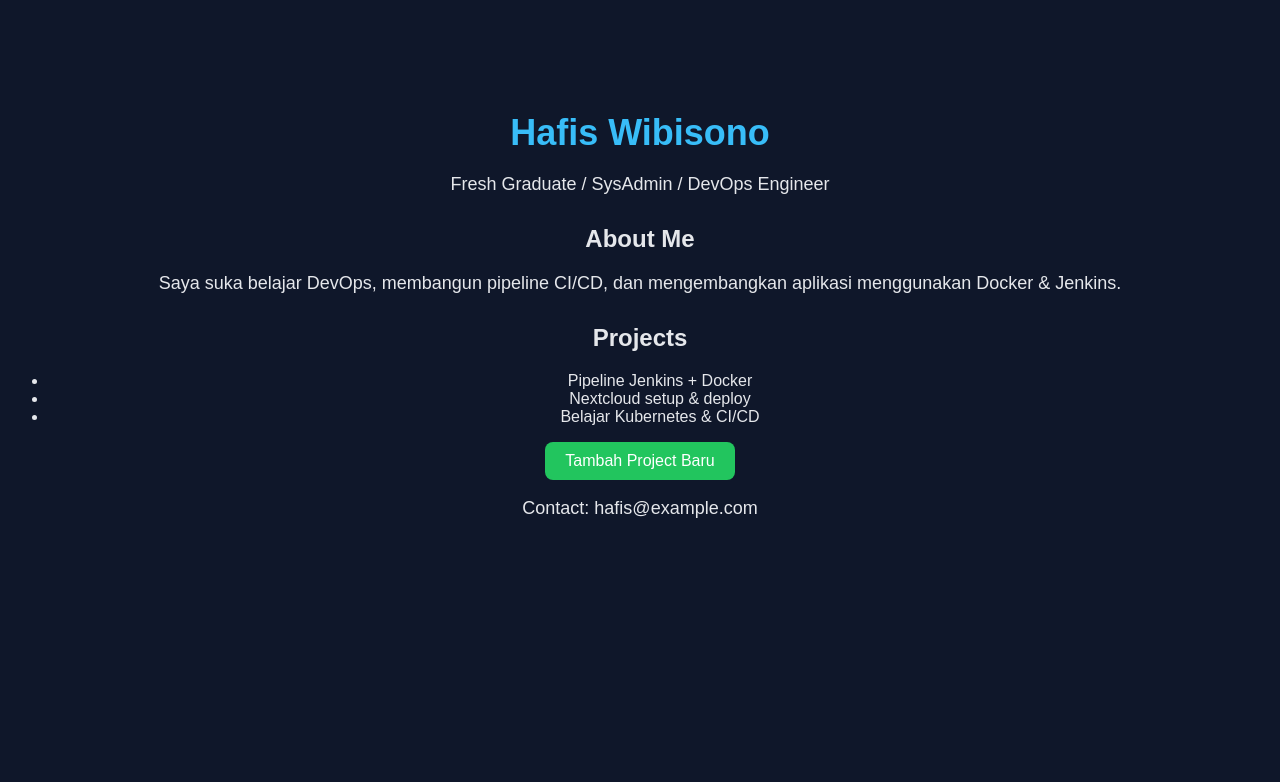
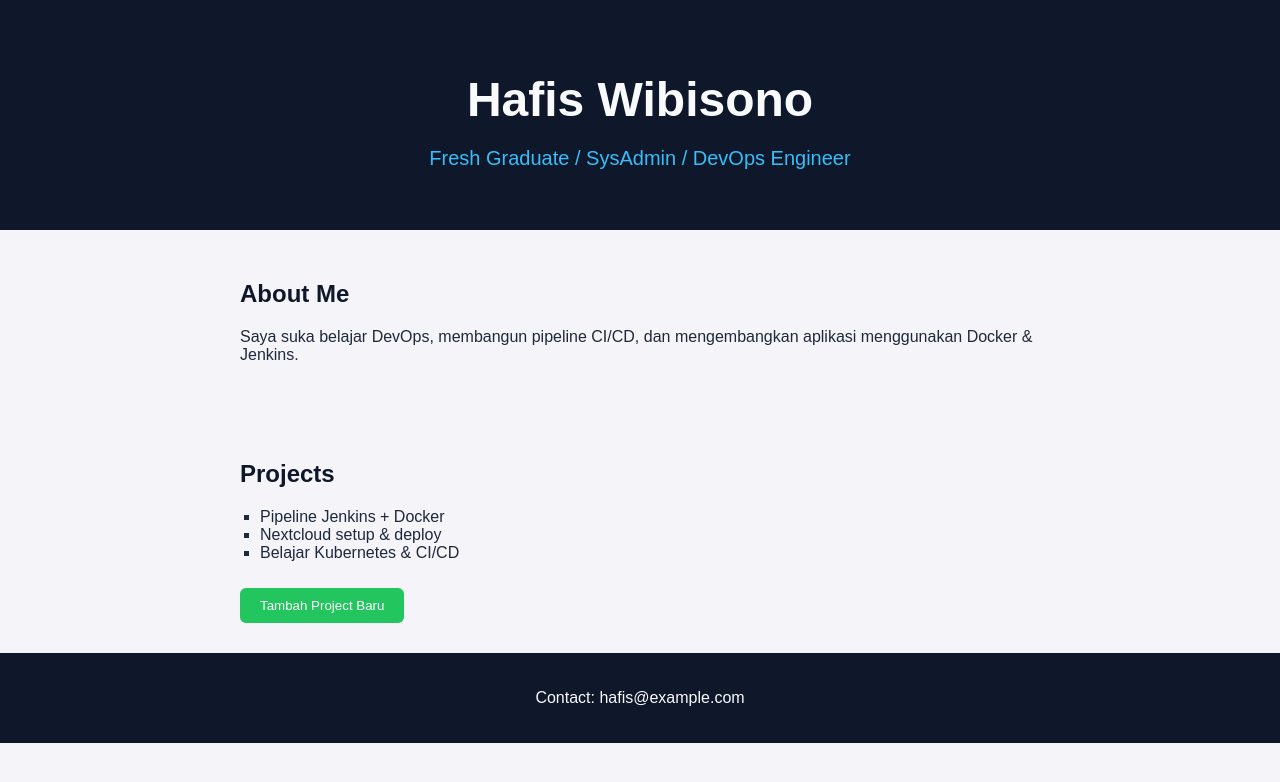
Before and after one commit to hafiizwibisono-droid/Belajar-jenkins-Pipeline2, a plain HTML site: page web/index.html in a window 1280 px wide. Drawn offline with Linux system fonts and the light colour scheme; files whose address does not match are found by name.

Commit message:
Revise CSS styles for body and header elements
Updated styles for body, header, and button elements.

```diff
--- a/web/web/style.css
+++ b/web/web/style.css
@@ -1,37 +1,60 @@
-/* Gaya dasar body */
 body {
     font-family: Arial, sans-serif;
-    background-color: #0f172a; /* gelap keren */
-    color: #e5e7eb;           /* teks putih terang */
-    text-align: center;
-    padding-top: 80px;
+    background-color: #f4f4f9;
+    color: #1e293b;
+    margin: 0;
+    padding: 0;
 }
 
-/* Judul besar */
-h1 {
-    font-size: 36px;
-    margin-bottom: 20px;
-    color: #38bdf8; /* biru neon */
+header {
+    background-color: #0f172a;
+    color: #f8fafc;
+    text-align: center;
+    padding: 40px 20px;
 }
 
-/* Paragraf */
-p {
-    font-size: 18px;
-    margin-bottom: 30px;
+header h1 {
+    font-size: 48px;
+    margin-bottom: 10px;
 }
 
-/* Tombol */
+header p {
+    font-size: 20px;
+    color: #38bdf8;
+}
+
+section {
+    padding: 30px 20px;
+    max-width: 800px;
+    margin: auto;
+}
+
+h2 {
+    color: #0f172a;
+}
+
+ul {
+    list-style-type: square;
+    padding-left: 20px;
+}
+
 button {
+    margin-top: 10px;
     padding: 10px 20px;
-    font-size: 16px;
-    background-color: #22c55e; /* hijau */
+    background-color: #22c55e;
     color: white;
     border: none;
-    border-radius: 8px;
+    border-radius: 6px;
     cursor: pointer;
-    transition: 0.3s;
 }
 
 button:hover {
-    background-color: #16a34a; /* hijau lebih gelap saat hover */
+    background-color: #16a34a;
 }
+
+footer {
+    text-align: center;
+    padding: 20px;
+    background-color: #0f172a;
+    color: #f8fafc;
+}
```
